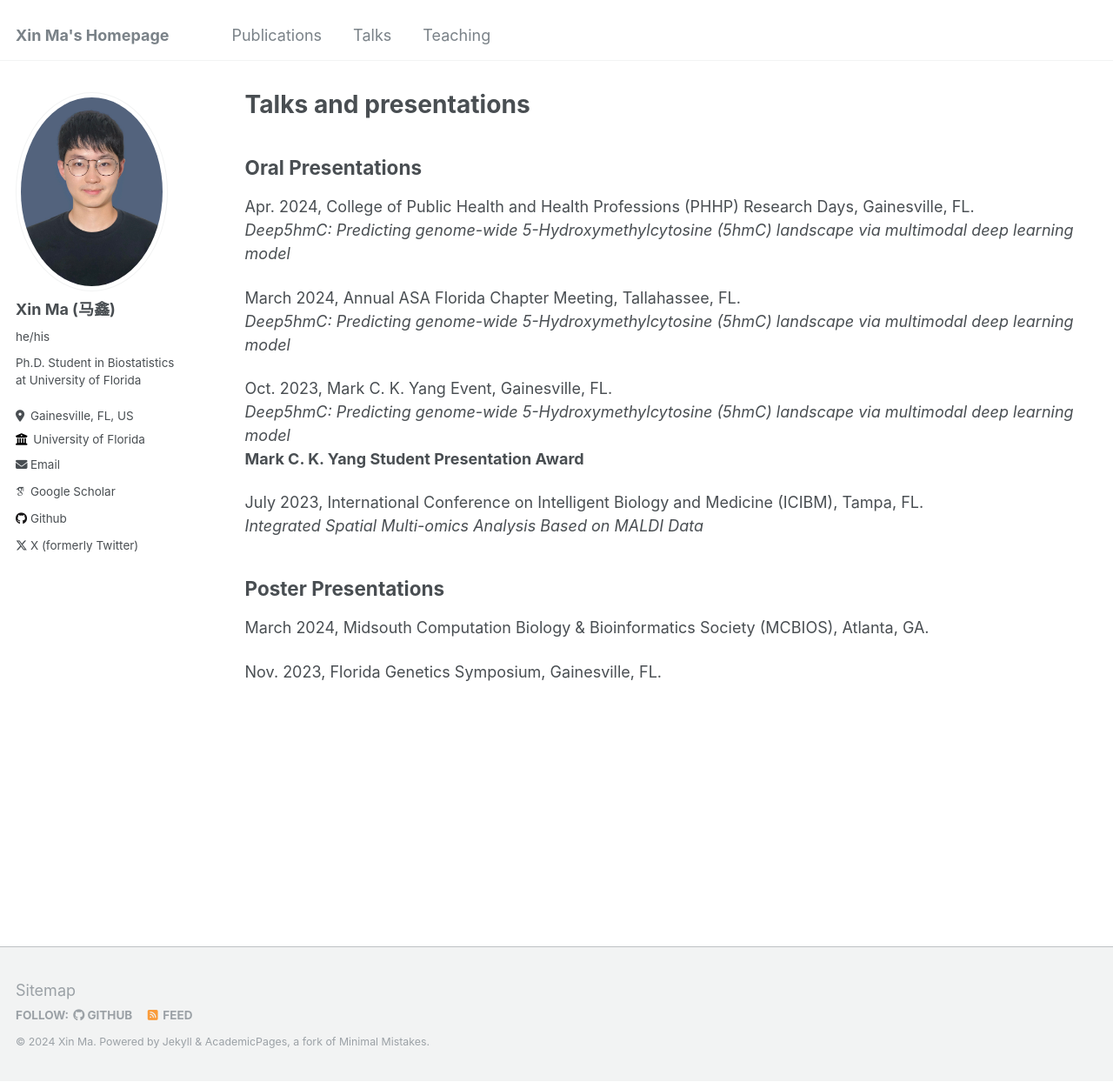
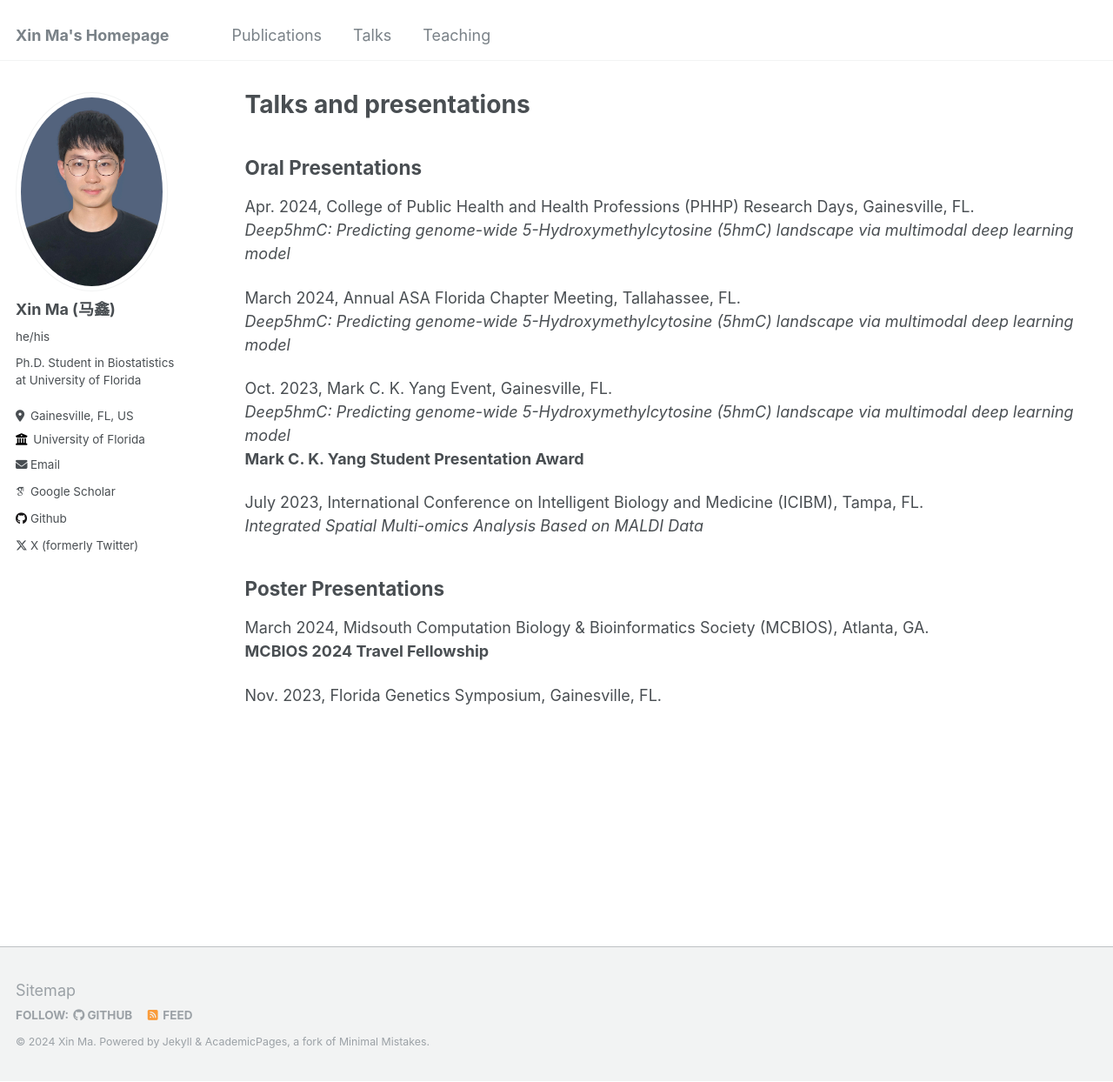
Before and after one commit to XinBiostats/xinbiostats.github.io, a Jekyll site: the page built from _pages/talks.md, in a window 1280 px wide and 1244 px high. Shown: the whole window at 87% size. Built offline with Jekyll 4.4.1, drawn with Linux system fonts in a browser that asks for light colours; some web fonts are replaced.

Commit message:
Update talks.md

```diff
--- a/_pages/talks.md
+++ b/_pages/talks.md
@@ -23,5 +23,6 @@ July 2023, International Conference on Intelligent Biology and Medicine (ICIBM),
 Poster Presentations
 ------
 March 2024, Midsouth Computation Biology & Bioinformatics Society (MCBIOS), Atlanta, GA.<br>
+**MCBIOS 2024 Travel Fellowship**
 
 Nov. 2023, Florida Genetics Symposium, Gainesville, FL.<br>
```
